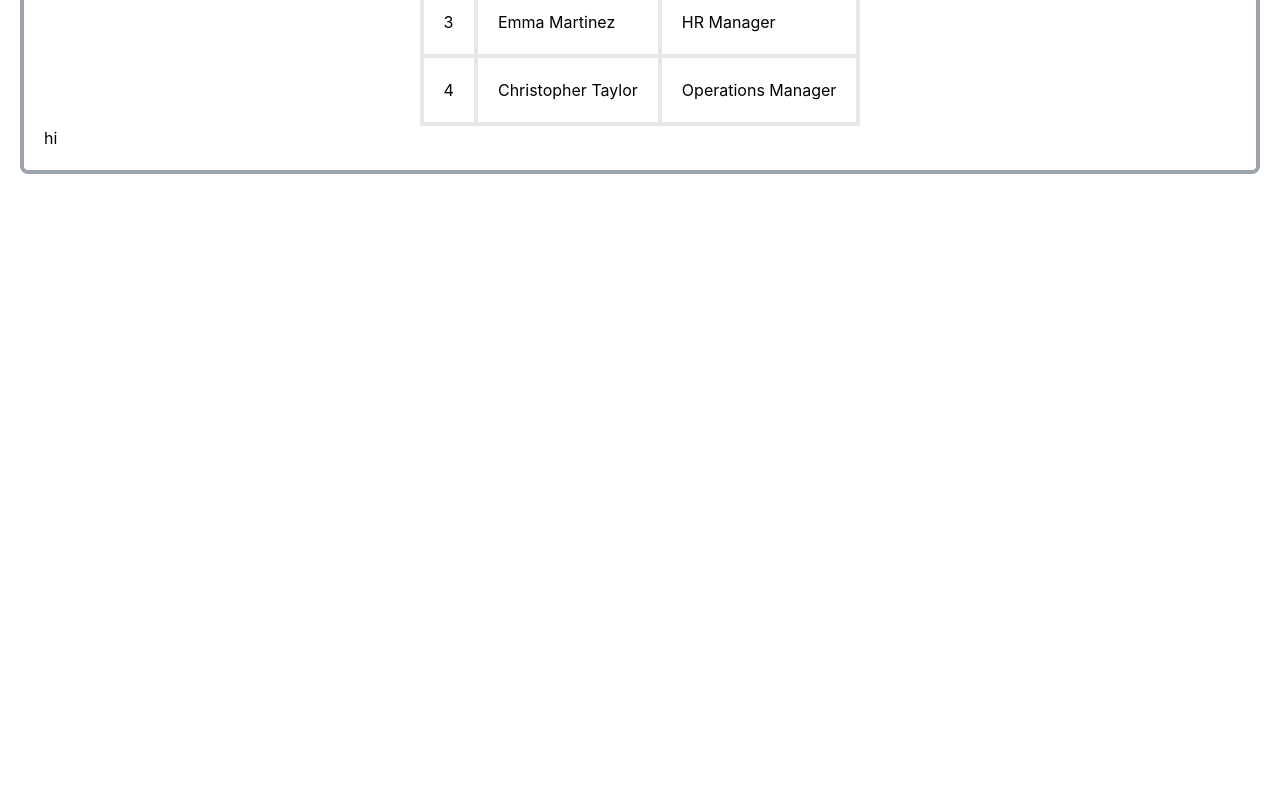
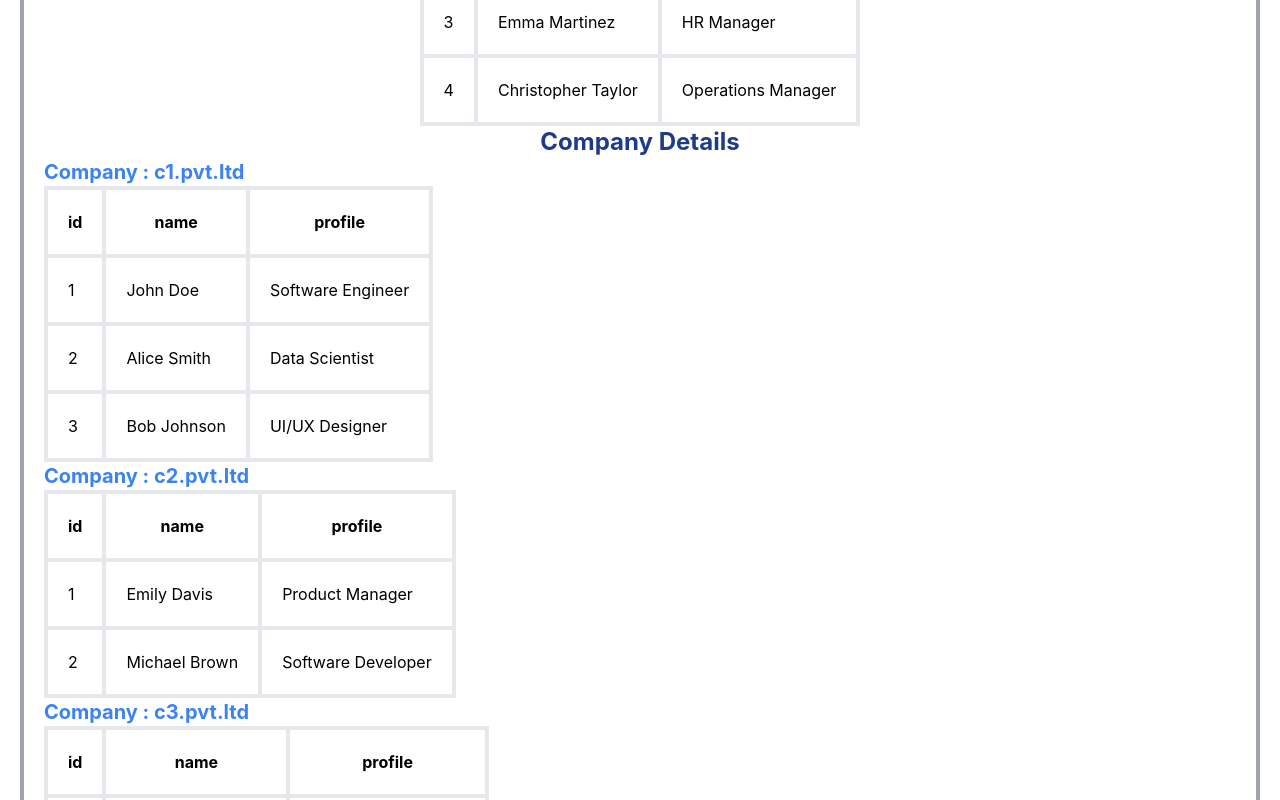
Before and after one commit to siyapandeyvsp/react-basics, a React (Create React App) app: page / in a window 1280 px wide. Shown: the part 9680-10480 px from the top of the page. Before the commit the page ends 9874 px from the top, so only its background shows below. Built offline with nearby package versions, Linux system fonts and the light colour scheme.

Commit message:
use spread and 3 object functions for rendering company data

```diff
--- a/src/RenderingLists/CompanyDetail2.jsx
+++ b/src/RenderingLists/CompanyDetail2.jsx
@@ -4,18 +4,15 @@
 // const CompanyDetail2 = () => {
 //   return (
 //     <div className='m-5 p-5 flex flex-col items-center justify-center'>
-//       {/* Map through each company */}
+
 //       {companyData2.map((company, index) => (
 //         <div key={index}>
-//           {/* Display company name */}
 
-//           {/* Map through employees of the current company */}
 //           {Object.entries(company).map(([companyKey, employees], empIndex) => (
 //             <div key={empIndex}>
-//               {/* Display company key */}
+
 //               <h2 className='text-lg font-bold text-blue-500'>Company : {companyKey}.pvt.ltd</h2>
 
-//               {/* Render employee table */}
 //               <table border='1' className='m-2 border-4'>
 //                 <thead>
 //                   <tr >
@@ -25,7 +22,7 @@
 //                   </tr>
 //                 </thead>
 //                 <tbody>
-//                   {/* Map through employees */}
+
 //                   {employees.map((employee, empId) => (
 //                     <tr  key={empId}>
 //                       <td className='border-4'>{employee.id}</td>
@@ -44,19 +41,30 @@
 // };
 
 // export default CompanyDetail2;
-import React from 'react'
-import { companyData2 } from '../data'
+
+import React from "react";
+import { companyData2 } from "../data";
+
 const CompanyDetail2 = () => {
-    console.log("company data ",companyData2)
-    const data=Object.entries(companyData2[0])
-    console.log("inside ",data)
-   Object.values(data)
+  const companies = Object.entries(companyData2[0]);
   return (
     <div>
-      hi
-      {/* {data.map(cid=><div>Company Name : {Object.values(data).map(cname=><p>{cname}</p>)}</div>)} */}
+      <h1 className="font-bold text-2xl text-center text-blue-900"> Company Details </h1>
+      {companies.map((company) => (
+        <div key={company}>
+          <h1 className="text-blue-500  text-xl font-bold">Company : {company[0]}.pvt.ltd </h1>
+          <table>
+            <thead>
+              <tr> {Object.keys(...company[1]).map(head=><th key={head}className="border-4 p-5">{head}</th>)}</tr>
+            </thead>
+            <tbody>
+            {company[1].map((employee,i)=><tr key={i}>{Object.values(employee).map((data,i)=>(<td className="border-4 p-5" key={i}>{data}</td>))}</tr>)}
+            </tbody>
+          </table>
+        </div>
+      ))}
     </div>
-  )
-}
+  );
+};
 
-export default CompanyDetail2
+export default CompanyDetail2;
```
